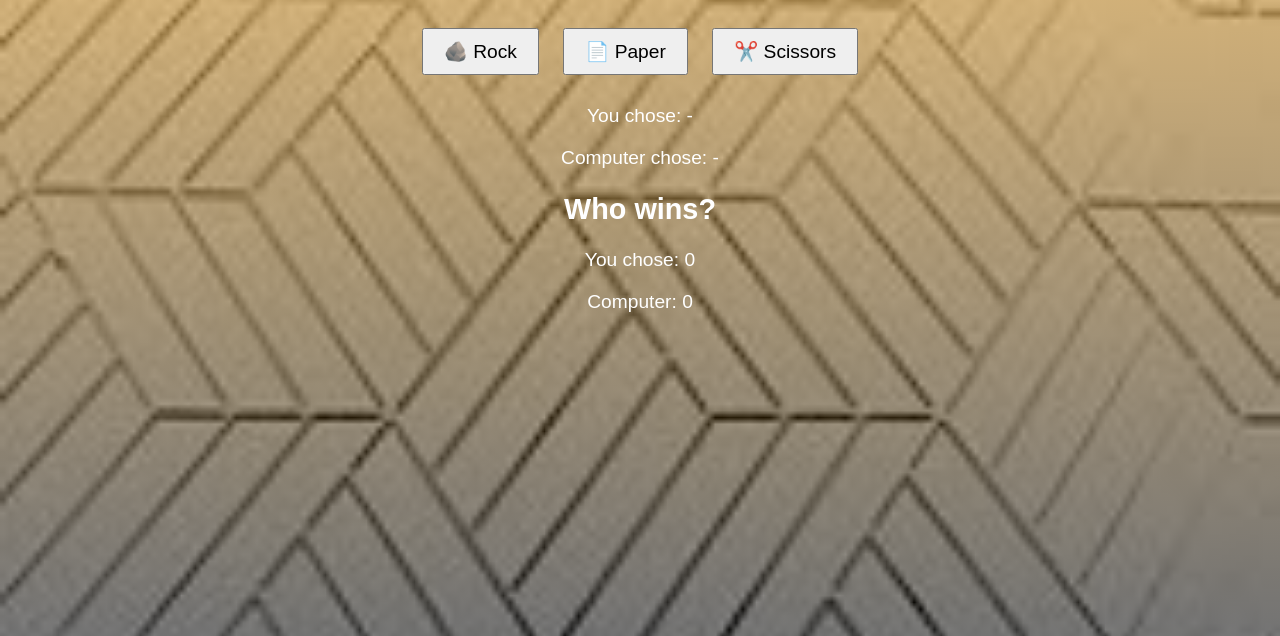
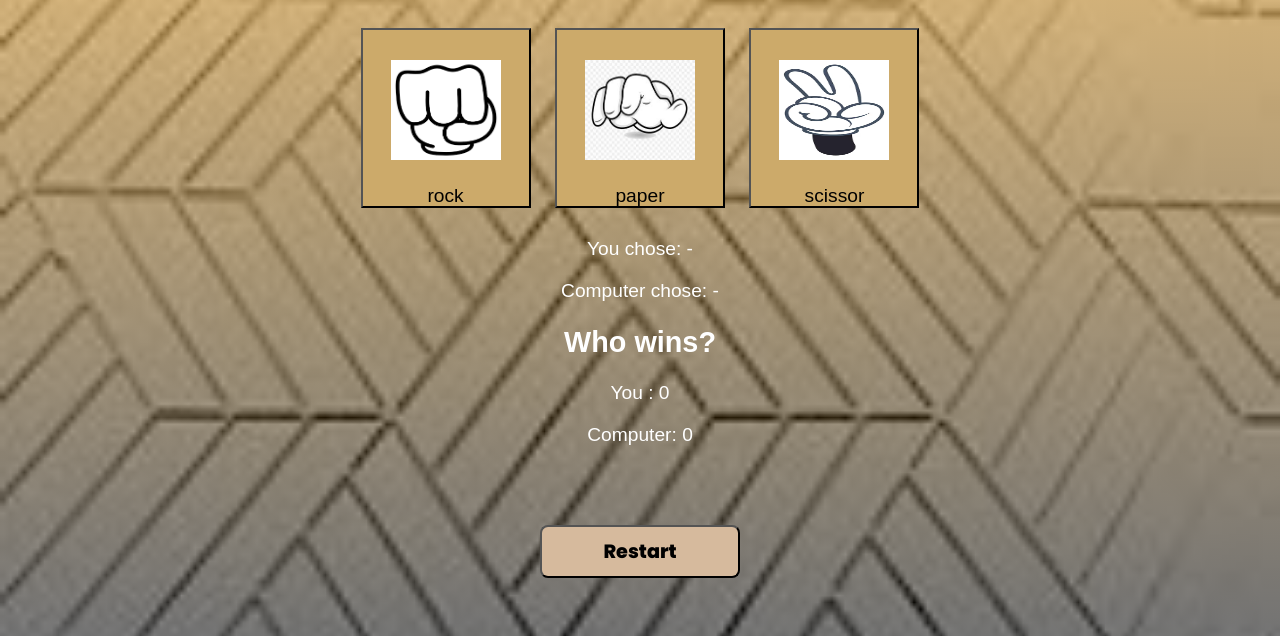
Before and after one commit to 5669-hub/Rock-paper-scisso, a plain HTML site: page index.html in a window 1280 px wide. Both pictures are taken after a click on the button "Enter Site". Shown: the part 164-800 px from the top of the page. Drawn offline with Linux system fonts and the light colour scheme.

Commit message:
secound commit

```diff
--- a/index.html
+++ b/index.html
@@ -30,9 +30,9 @@
     <h1>Rock Paper Scissors</h1>
 
     <div class="choices">
-      <button class="choice" id="rock">🪨 Rock</button>
-      <button class="choice" id="paper">📄 Paper</button>
-      <button class="choice" id="scissors">✂️ Scissors</button>
+      <button class="choice" id="rock"><img class="img" src="images/rockHand.png" alt="rock"><p>rock</p></button>
+      <button class="choice" id="paper"><img class="img" src="images/paperHand.jfif" alt=""><p>paper</p></button>
+      <button class="choice" id="scissors"><img class="img" src="images/scissor.avif" alt=""><p>scissor</p></button>
     </div>
 
     <div class="result">
@@ -42,13 +42,13 @@
     </div>
 
     <div class="score">
-      <p><span id="player-label">You chose:</span>
+      <p><span id="player-label">You :</span>
         <span id="player-score">0</span>
       </p>
       <p>Computer: <span id="computer-score">0</span></p>
     </div>
   </div>
-
+  <button class="restart">Restart</button>
   <script src="script.js" defer></script>
 </body>
 </html>
--- a/script.js
+++ b/script.js
@@ -8,11 +8,9 @@ window.addEventListener('DOMContentLoaded', () => {
   const saveNameBtn = document.getElementById('saveNameBtn');
   const usernameInput = document.getElementById('username');
   const playerLabel = document.getElementById('player-label');
+  const restartbtn = document.querySelector('.restart');
+  let username = "";
 
-  let username = ""; // default empty
-
-
-  // 🎵 Play sound ONLY when button is clicked
   startBtn.addEventListener('click', () => {
     introSound.play().catch(err => console.log("Error playing sound:", err));
 
@@ -31,9 +29,9 @@ window.addEventListener('DOMContentLoaded', () => {
     username = usernameInput.value.trim();
 
     if (username === "") {
-      playerLabel.textContent = "You chose:";
+      playerLabel.textContent = "You:";
     } else {
-      playerLabel.textContent = `${username} chose:`;
+      playerLabel.textContent = `${username} :`;
     }
   });
 
@@ -75,6 +73,23 @@ window.addEventListener('DOMContentLoaded', () => {
     });
   });
 
+  restartbtn.addEventListener('click', () => {
+    playerScore = 0;
+    computerScore = 0;
+
+    playerScoreDisplay.textContent = 0;
+    computerScoreDisplay.textContent = 0;
+
+    playerChoiceDisplay.textContent = "-";
+    computerChoiceDisplay.textContent = "-";
+    winnerDisplay.textContent = "Game restarted!";
+
+    if (username === "") {
+      playerLabel.textContent = "You :";
+    } else {
+      playerLabel.textContent = `${username} :`;
+    }
+  });
 
   function getComputerChoice() {
     const options = ['rock', 'paper', 'scissors'];
--- a/style.css
+++ b/style.css
@@ -1,24 +1,23 @@
+@import url("https://fonts.googleapis.com/css2?family=Poppins:ital,wght@0,100;0,200;0,300;0,400;0,500;0,600;0,700;0,800;0,900;1,100;1,200;1,300;1,400;1,500;1,600;1,700;1,800;1,900&display=swap");
+
 body {
   font-family: Arial, sans-serif;
   text-align: center;
+  background: linear-gradient(rgba(233, 151, 11, 0.5), rgba(0, 0, 0, 0.5)),
+    url("images/background1.jfif");
 
-      /* The gradient and the image are layered together */
-      background:
-        linear-gradient(rgba(233, 151, 11, 0.5), rgba(0, 0, 0, 0.5)), /* dark transparent overlay */
-        url('images/background1.jfif'); /* your image */
-
-      background-size: cover;      /* Make sure the image covers the screen */
-      background-position: center; /* Center the image */
+  background-size: cover;
+  background-position: center;
   background-repeat: no-repeat;
-      height: 100vh;               /* Full screen height */
+  background-attachment: fixed;
+  height: 100vh;
   margin: 0;
-      color: white;                /* Text will look better on dark background */
-
-
-  }/* Make the intro cover the full screen */
+  color: white;
+}
 .intro {
   position: fixed;
-    top: 0; left: 0;
+  top: 0;
+  left: 0;
   width: 100vw;
   height: 100vh;
   background: black;
@@ -57,23 +56,36 @@ body {
   animation: fadeInText 2s ease-in 1.5s forwards;
 }
 
-  /* Main content hidden initially */
 .main {
-    display: none;
+  display: none; /* Initially hidden*/
   padding: 50px;
   text-align: center;
 }
 
-  /* Animations */
 @keyframes zoomFade {
-    0% { transform: scale(1); opacity: 1; }
-    80% { transform: scale(1.1); opacity: 1; }
-    100% { transform: scale(1.15); opacity: 0.4; }
+  0% {
+    transform: scale(1);
+    opacity: 1;
+  }
+  80% {
+    transform: scale(1.1);
+    opacity: 1;
+  }
+  100% {
+    transform: scale(1.15);
+    opacity: 0.4;
+  }
 }
 
 @keyframes fadeInText {
-    from { opacity: 0; transform: translateY(20px); }
-    to { opacity: 1; transform: translateY(0); }
+  from {
+    opacity: 0;
+    transform: translateY(20px);
+  }
+  to {
+    opacity: 1;
+    transform: translateY(0);
+  }
 }
 input[type="text"] {
   padding: 5px;
@@ -82,7 +94,6 @@ body {
 input {
   border-radius: 5px;
   background-color: antiquewhite;
-
 }
 #saveNameBtn {
   margin-left: 10px;
@@ -96,8 +107,36 @@ body {
   font-size: 1.2rem;
   cursor: pointer;
 }
-
-  .result, .score {
+.choice {
+  background-color: rgb(204, 170, 106);
+  height: 180px;
+  width: 170px;
+}
+.img {
+  margin-top: 20px;
+  height: 100px;
+  width: 110px;
+}
+.img:hover {
+  transform: scale(1.1);
+  transition: transform 0.3s;
+}
+.result,
+.score {
   margin-top: 20px;
   font-size: 1.2rem;
 }
+.restart {
+  padding: 10px 20px;
+  font-family: "Poppins", sans-serif;
+  font-weight: 800;
+  font-style: normal;
+  width: 200px;
+  cursor: pointer;
+  background-color: rgb(214, 186, 157);
+  border-radius: 8px;
+}
+.restart:hover {
+  background-color: rgb(153, 176, 118);
+  color: white;
+}
```
Also changed, not shown: images/paperHand.jfif (added), images/rockHand.png (added), images/scissor.avif (added). Lines whose indentation alone changed are shown as unchanged.
